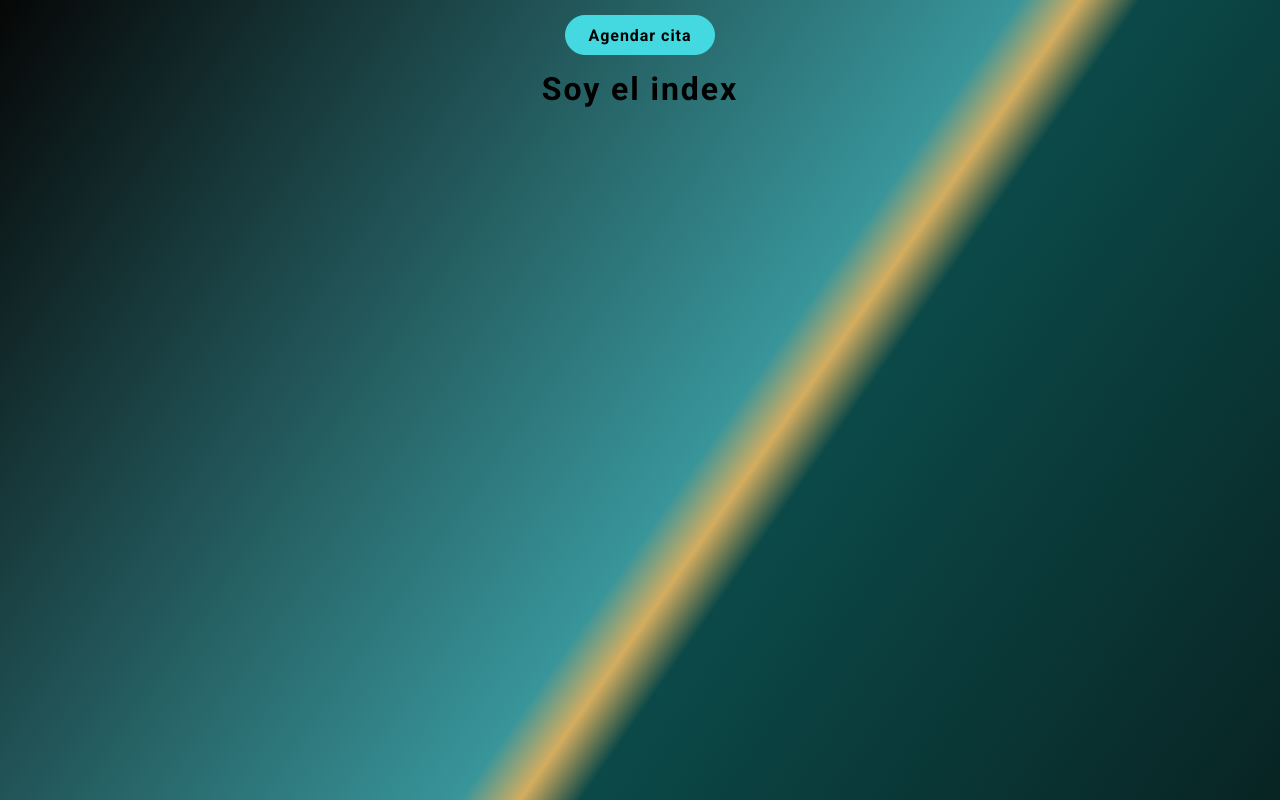
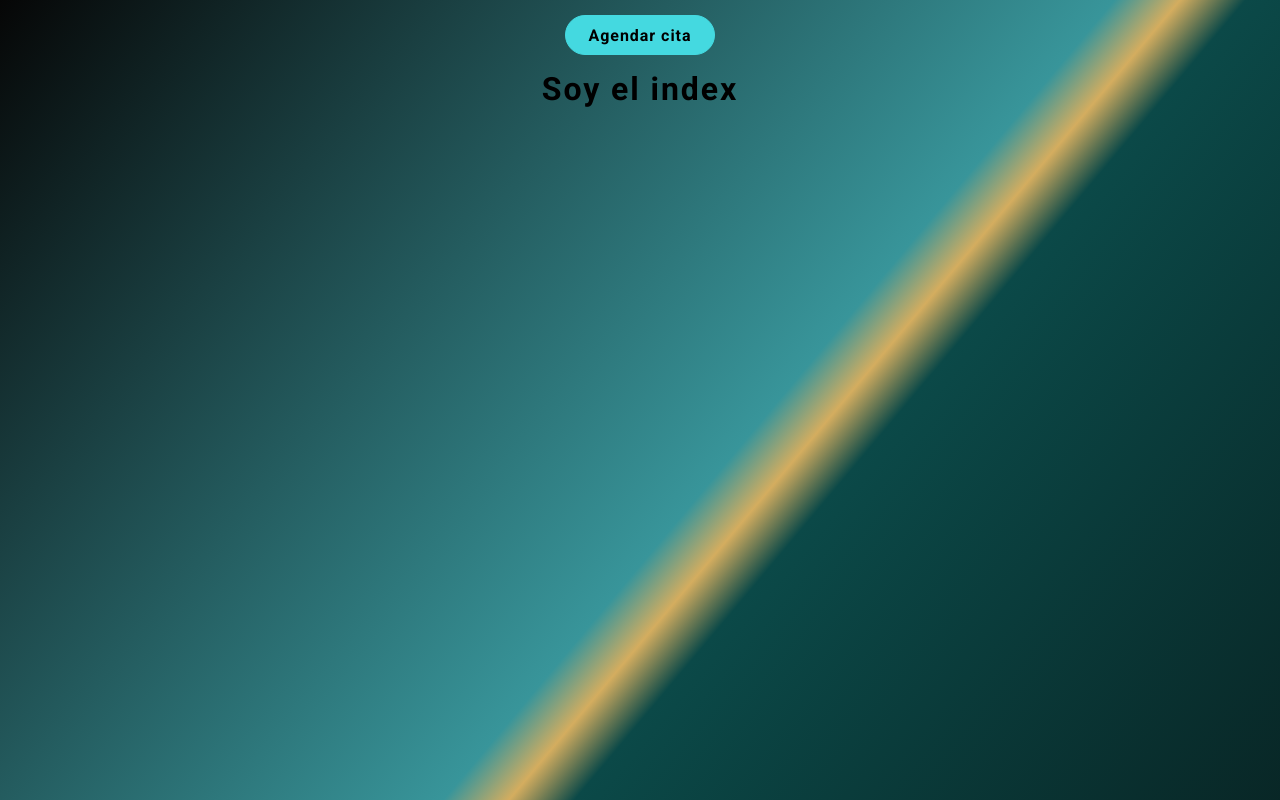
Before and after one commit to gabrielTettamanti/d-tettamanti, a Next.js app: page / in a window 1280 px wide. Shown: the top 800 px of the page. Built offline with nearby package versions, Linux system fonts and the light colour scheme.

Commit message:
Added background

```diff
--- a/src/assets/scss/global.scss
+++ b/src/assets/scss/global.scss
@@ -9,7 +9,7 @@
 
 .body-container {
     background: #020024;
-    background: linear-gradient(125deg, #060606 0%, #38959a 42.5%, #d4ad5f 45%, #0b4948 47.5%, #060606 100%);
+    background: linear-gradient(130deg, #060606 0%, #38959a 42.5%, #d4ad5f 45%, #0b4948 47.5%, #060606 100%);
     background-color: #1d1d1d;
     display: flex;
     flex-direction: column;
```
